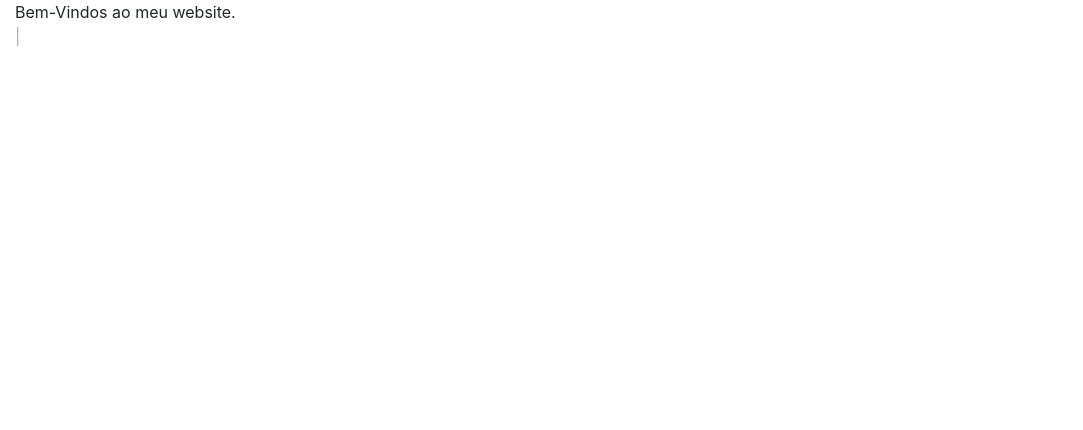
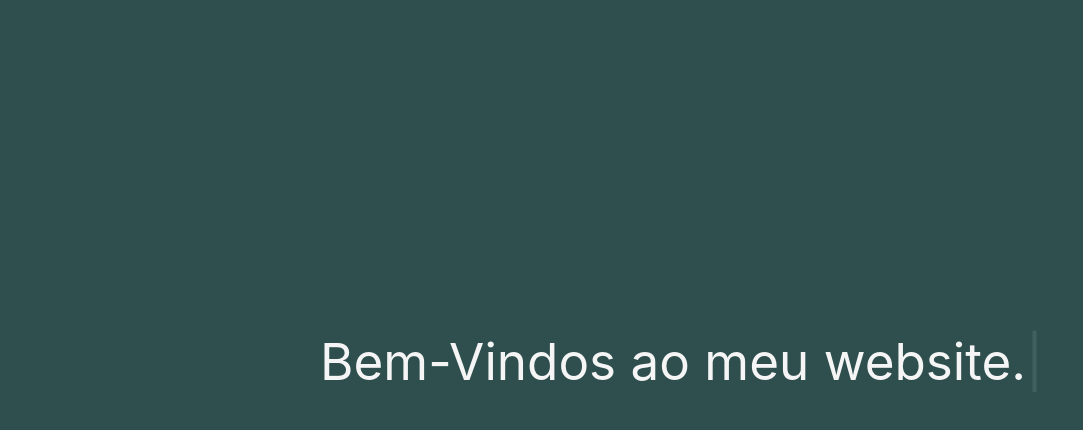
Before and after one commit to McprGithub/CTeSP, a plain HTML site: page IPW/Site/index.html in a window 1280 px wide. Shown: the whole page, without its empty margins (0-1083 px from the left). Drawn offline with nearby package versions, Linux system fonts and the light colour scheme.

Commit message:
progressos

```diff
--- a/IPW/Site/index.html
+++ b/IPW/Site/index.html
@@ -4,6 +4,8 @@
     <meta charset="UTF-8">
     <meta name="viewport" content="width=device-width, initial-scale=1.0">
     <meta http-equiv="X-UA-Compatible" content="ie=edge">
+
+    <link rel="stylesheet" type="text/css" href="style.css">
     <script src="https://cdn.jsdelivr.net/npm/typed.js@2.0.9"></script> <!--Efeito de texto-->
     <script src="https://code.jquery.com/jquery-3.3.1.js" integrity="sha256-2Kok7MbOyxpgUVvAk/HJ2jigOSYS2auK4Pfzbm7uH60=" crossorigin="anonymous"></script>
     <link rel="stylesheet" href="https://maxcdn.bootstrapcdn.com/bootstrap/4.1.3/css/bootstrap.min.css"> <!--boots-->
@@ -12,15 +14,15 @@
     <script src="https://cdnjs.cloudflare.com/ajax/libs/popper.js/1.14.3/umd/popper.min.js"></script> <!--boots-->
     <title>Doc</title>
 </head>
-<body>
+<body class="bg">
 
-<div class="container-fluid">
-    <div id="introducao"></div>
+<div class="centro letra">
+    <span id="introducao"></span>
 </div>
 
 <script>
     var typed = new Typed('#introducao', {
-    strings: ["Olá. ","O meu nome é Miguel ","Bem-Vindos ao meu website. "],typeSpeed: 50});
+    strings: ["Olá.","O meu nome é Miguel.","Bem-Vindos ao meu website."],typeSpeed: 50});
 </script>
 </body>
 </html>
--- a/IPW/Site/style.css
+++ b/IPW/Site/style.css
@@ -0,0 +1,12 @@
+.centro{
+    position: absolute;
+    bottom:50%;
+    left: 25%;
+}
+.bg{
+    background-color: darkslategrey;
+    color: whitesmoke;
+}
+.letra{
+    font-size:4vw;
+}
```
